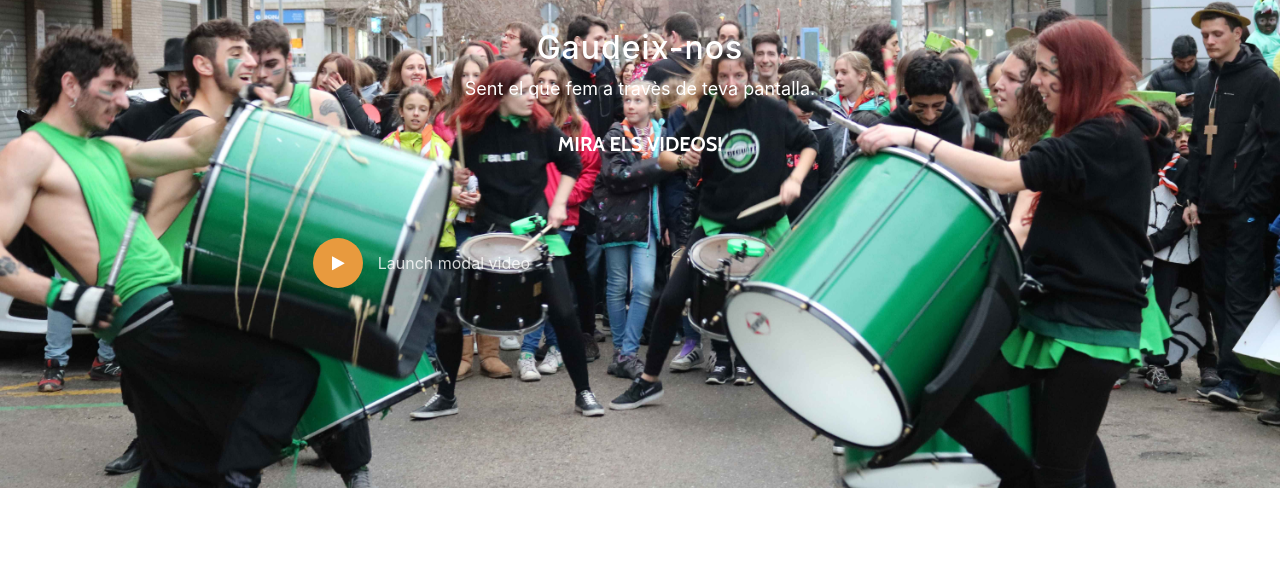
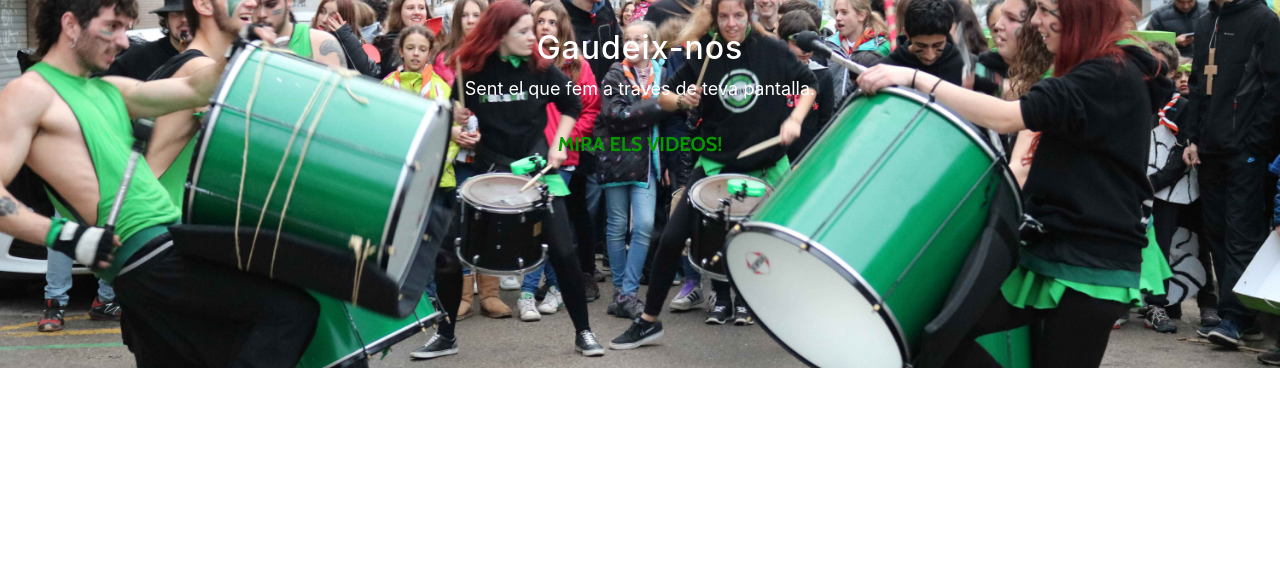
Before and after one commit to marcvilalta/percuart, a website with bundled scripts: page index.html in a window 1280 px wide. Shown: the part 1680-2245 px from the top of the page. Built offline with nearby package versions, Linux system fonts and the light colour scheme.

Commit message:
Pàgina principal arreglada!

```diff
--- a/index.html
+++ b/index.html
@@ -99,23 +99,13 @@
         <div class="col-lg-8 mx-auto">
           <h2>Gaudeix-nos</h2>
           <p>Sent el que fem a travès de teva pantalla.</p>
-          <a target="_blank" class="btn btn-default btn-lg">Mira els videos!</a>
-        </div>
+          <a href="#" class="launch-modal" data-modal-id="modal-video">
+              <span class="btn btn-default btn-lg">
+                Mira els videos!
+              </span>
+          </a>
         </div>
 
-
-
-
-      <div>
-
-        <div class="row">
-    <div class="col-sm-8 col-sm-offset-2 video-link medium-paragraph">
-        <a href="#" class="launch-modal" data-modal-id="modal-video">
-            <span class="video-link-icon"><i class="fa fa-play"></i></span>
-            <span class="video-link-text">Launch modal video</span>
-        </a>
-    </div>
-</div>
         <div class="modal fade" id="modal-video" tabindex="-1" role="dialog" aria-labelledby="modal-video-label">
             <div class="modal-dialog" role="document">
                 <div class="modal-content">
@@ -127,12 +117,14 @@
                     <div class="modal-body">
                         <div class="modal-video">
                             <div class="embed-responsive embed-responsive-16by9">
-<iframe width="560" height="315" src="https://www.youtube.com/embed/VY0VU-1seO4?rel=0&amp;controls=0" frameborder="0" allow="autoplay; encrypted-media" allowfullscreen></iframe>                    </div>
+<iframe id="video-frame" width="560" height="315" src="https://www.youtube.com/embed/VY0VU-1seO4?rel=0" frameborder="0" allow="autoplay; encrypted-media" allowfullscreen></iframe>
                             </div>
                         </div>
                     </div>
                 </div>
             </div>
+        </div>
+
       </div>
     </section>
 
```
Lines whose indentation alone changed are shown as unchanged.
